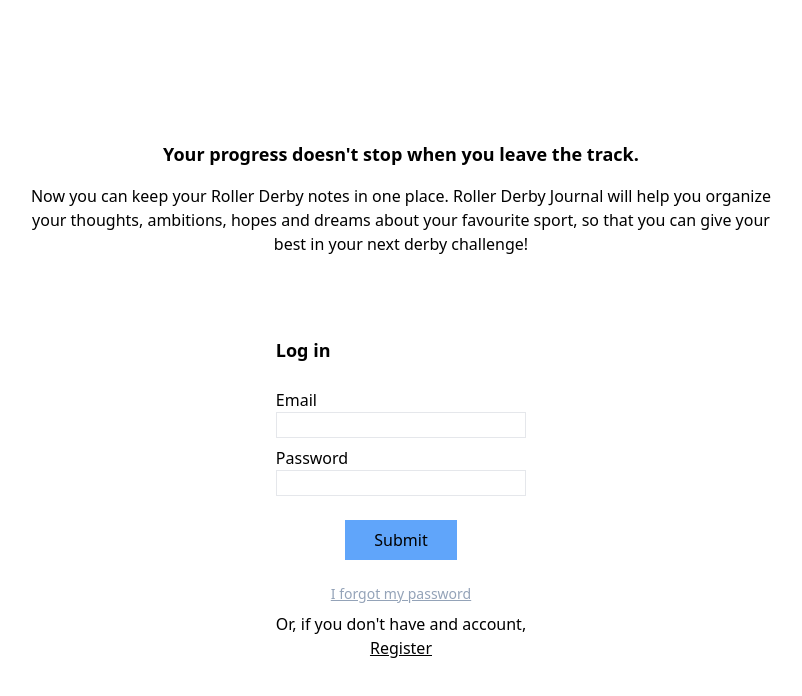
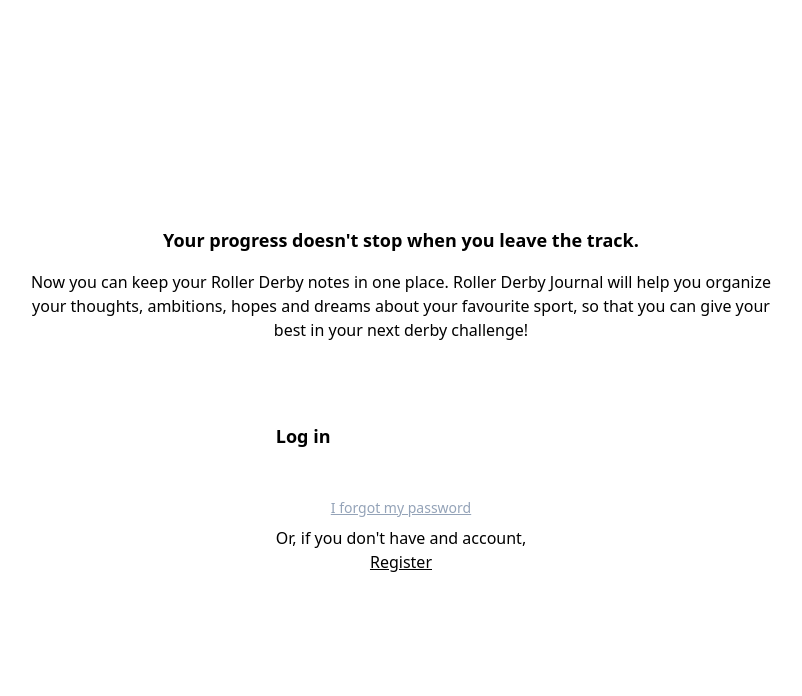
Before and after one commit to neusgp/RDJ, a React (Create React App) app in the folder frontend/: page / in a window 1280 px wide. Shown: the top 696 px of the page, without its empty margins (239-1041 px from the left). Built offline with nearby package versions, Linux system fonts and the light colour scheme.

Commit message:
feat: a lot of new forms code

```diff
--- a/frontend/src/components/forms/LoginForm.tsx
+++ b/frontend/src/components/forms/LoginForm.tsx
@@ -11,10 +11,10 @@
     <div className="flex flex-col justify-center gap-6">
       <p className="text-lg font-bold">Log in</p>
       <div className="space-y-2">
-        <InputField label="Email" name="email" type="string" required />
-        <InputField label="Password" name="password" type="password" required />
+        {/* <InputField label="Email" name="email" type="string" required />
+        <InputField label="Password" name="password" type="password" required /> */}
       </div>
-      <SubmitButton label="Submit" />
+      {/* <SubmitButton label="Submit" /> */}
       <div className="flex flex-col text-center gap-2">
         <NavLink
           to="/recovery"
--- a/frontend/src/components/forms/RecoveryForm.tsx
+++ b/frontend/src/components/forms/RecoveryForm.tsx
@@ -3,7 +3,6 @@
 import { NavLink } from "react-router-dom";
 
 //todo: contact us functionality
-
 export const RecoveryForm = () => {
   return (
     <div className="flex flex-col justify-center items-center gap-6">
@@ -11,9 +10,9 @@
         You will receive a reset link on your email inbox
       </p>
       <div className="space-y-2 w-[60%]">
-        <InputField label="Email" name="email" type="string" required />
+        {/* <InputField label="Email" type="string" required /> */}
       </div>
-      <SubmitButton label="Send link" />
+      {/* <SubmitButton label="Send link" /> */}
       <p className="text-slate-400 text-center text-sm w-[60%]">
         You haven't received anything? Make sure you entered your email
         correctly. <br />
--- a/frontend/src/components/forms/RegisterForm.tsx
+++ b/frontend/src/components/forms/RegisterForm.tsx
@@ -1,21 +1,88 @@
-import React from "react";
-import { InputField, SubmitButton } from "./lib";
+import React, { ChangeEvent, useState } from "react";
+import { InputField, SubmitButton, ValidationHint } from "./lib";
+import { z } from "zod";
+import {
+  EmailValidation,
+  PasswordValidation,
+  RegisterFormValidation,
+} from "../../validation";
+
+export type RegisterFormProps = z.infer<typeof RegisterFormValidation>;
 
 export const RegisterForm = ({
   setIsRegister,
 }: {
   setIsRegister: React.Dispatch<React.SetStateAction<boolean>>;
 }) => {
+  const [email, setEmail] = useState<string>("");
+  const [password, setPassword] = useState<string>("");
+
+  const [emailError, setEmailError] = useState<string | undefined>();
+  const [passwordError, setPasswordError] = useState<string | undefined>();
+  const [submitError, setSubmitError] = useState<string | undefined>();
+
+  //todo: see if we can repeat less code
+  const handleEmailValue = (e: ChangeEvent<HTMLInputElement>) => {
+    const { error } = EmailValidation.safeParse({ email });
+    setEmailError(error?.format().email?._errors.join(","));
+    setEmail(e.target.value);
+  };
+
+  const handlePasswordValue = (e: ChangeEvent<HTMLInputElement>) => {
+    const { error } = PasswordValidation.safeParse({ password });
+    setPasswordError(error?.format().password?._errors.join(","));
+    setPassword(e.target.value);
+  };
+
+  const handleSubmit = (e: React.FormEvent<HTMLFormElement>) => {
+    e.preventDefault();
+
+    const { error } = RegisterFormValidation.safeParse({ email, password });
+    if (!!error)
+      return setSubmitError("The credentials are not valid. Try again");
+
+    //for now
+    fetch("http://localhost:8081/register", {
+      method: "POST",
+      headers: { "Content-type": "application/json" },
+      body: JSON.stringify({ email, password }),
+    }).then(async (res) => {
+      if (res.ok) {
+        //display link to login
+      } else {
+        const { error } = await res.json();
+        setSubmitError(error);
+      }
+    });
+  };
+
+  //const isDisabled = !!emailError || !!passwordError;
+
   return (
+    <>
+      <form onSubmit={(e) => handleSubmit(e)}>
         <div className="flex flex-col justify-center gap-6">
           <p className="text-lg font-bold">Register</p>
           <div className="space-y-2">
-        <InputField label="Email" name="email" type="string" required />
-        <InputField label="Password" name="password" type="password" required />
+            <InputField
+              label="Email"
+              type="string"
+              required
+              handleValue={handleEmailValue}
+            />
+            <ValidationHint hint={emailError} />
+            <InputField
+              label="Password"
+              type="password"
+              required
+              handleValue={handlePasswordValue}
+            />
+            <ValidationHint hint={passwordError} />
           </div>
-      <SubmitButton label="Submit" />
+          <ValidationHint hint={submitError} />
+          <SubmitButton label="Submit" isDisabled={false} />
           <div className="text-center">
-        Or, if you already have and account, <br />{" "}
+            Or, if you already have and account, <br />
             <a
               className="cursor-pointer underline"
               onClick={() => setIsRegister(false)}>
@@ -23,5 +90,8 @@
             </a>
           </div>
         </div>
+      </form>
+      <p></p>
+    </>
   );
 };
--- a/frontend/src/components/forms/lib/InputField.tsx
+++ b/frontend/src/components/forms/lib/InputField.tsx
@@ -1,29 +1,29 @@
-import React from "react";
+import React, { ChangeEvent } from "react";
 
 type InputType = "string" | "number" | "password";
 
 export const InputField = ({
   label,
-  name,
   type,
   required = false,
   placeholder,
+  handleValue,
 }: {
   label?: string;
-  name: string;
   type: InputType;
   required: boolean;
   placeholder?: string;
+  handleValue: (event: ChangeEvent<HTMLInputElement>) => void;
 }) => {
   return (
     <div>
       {label && <p>{label}</p>}
       <input
         className="w-[100%] border"
-        name={name}
         type={type}
         placeholder={placeholder}
-        required={required}></input>
+        required={required}
+        onChange={(e) => handleValue(e)}></input>
     </div>
   );
 };
--- a/frontend/src/components/forms/lib/SubmitButton.tsx
+++ b/frontend/src/components/forms/lib/SubmitButton.tsx
@@ -1,8 +1,18 @@
 import React from "react";
+import { RegisterFormProps } from "../RegisterForm";
 
-export const SubmitButton = ({ label }: { label: string }) => {
+export const SubmitButton = ({
+  label,
+  isDisabled = true,
+}: {
+  label: string;
+  isDisabled: boolean;
+}) => {
   return (
-    <button className="bg-blue-400 py-2 w-28 self-center" type="submit">
+    <button
+      className="bg-blue-400 py-2 w-28 self-center"
+      type="submit"
+      disabled={isDisabled}>
       {label}
     </button>
   );
--- /dev/null
+++ b/frontend/src/validation/index.ts
@@ -0,0 +1,2 @@
+export {EmailValidation, PasswordValidation} from './user'
+export * from './forms'
```
Lines whose indentation alone changed are shown as unchanged.
